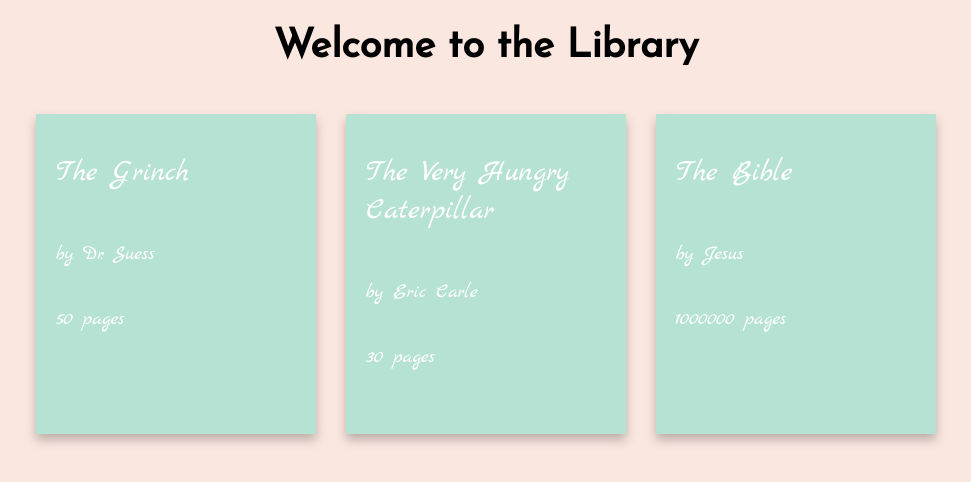
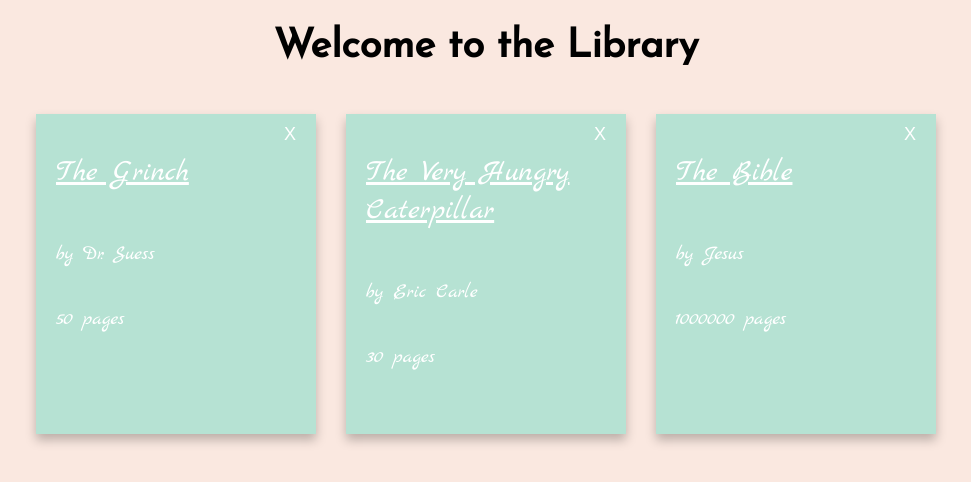
Before and after one commit to singhalex/library-odin, a plain HTML site: page index.html in a window 1280 px wide. Shown: the whole page, without its empty margins (154-1125 px from the left). Drawn offline with Linux system fonts and the light colour scheme.

Commit message:
Add X button to book cards

```diff
--- a/script.js
+++ b/script.js
@@ -29,6 +29,7 @@ library.forEach((book) => {
   const author = document.createElement('p');
   const pages = document.createElement('p');
   const bookCard = document.createElement('div');
+  const deleteBook = document.createElement('button');
 
   title.innerText = book.title;
   title.className = 'title';
@@ -39,10 +40,14 @@ library.forEach((book) => {
   pages.innerText = `${book.pages} pages`;
   pages.className = 'pages';
 
+  deleteBook.className = 'delete';
+  deleteBook.innerText = 'X';
+
   bookCard.className = 'book-card';
 
   libraryContainer.appendChild(bookCard);
   bookCard.appendChild(title);
   bookCard.appendChild(author);
   bookCard.appendChild(pages);
+  bookCard.appendChild(deleteBook);
 });
--- a/style.css
+++ b/style.css
@@ -39,6 +39,7 @@ h1 {
   background: var(--mint);
   border-radius: 4x;
   box-shadow: 0px 6px 10px rgba(0, 0, 0, 0.25);
+  position: relative;
 }
 
 .book-card:hover {
@@ -52,4 +53,23 @@ h1 {
 
 .title {
   font-size: 30px;
+  text-decoration: underline;
 }
+
+.book-card > *::selection {
+  background-color: var(--rose);
+  color: black;
+}
+
+.delete {
+  position: absolute;
+  right: 0;
+  top: 0;
+  padding: 0.5rem 1rem;
+  background-color: var(--mint);
+  border: none;
+  cursor: pointer;
+  color: white;
+  font-size: large;
+  text-align: center;
+}
```
